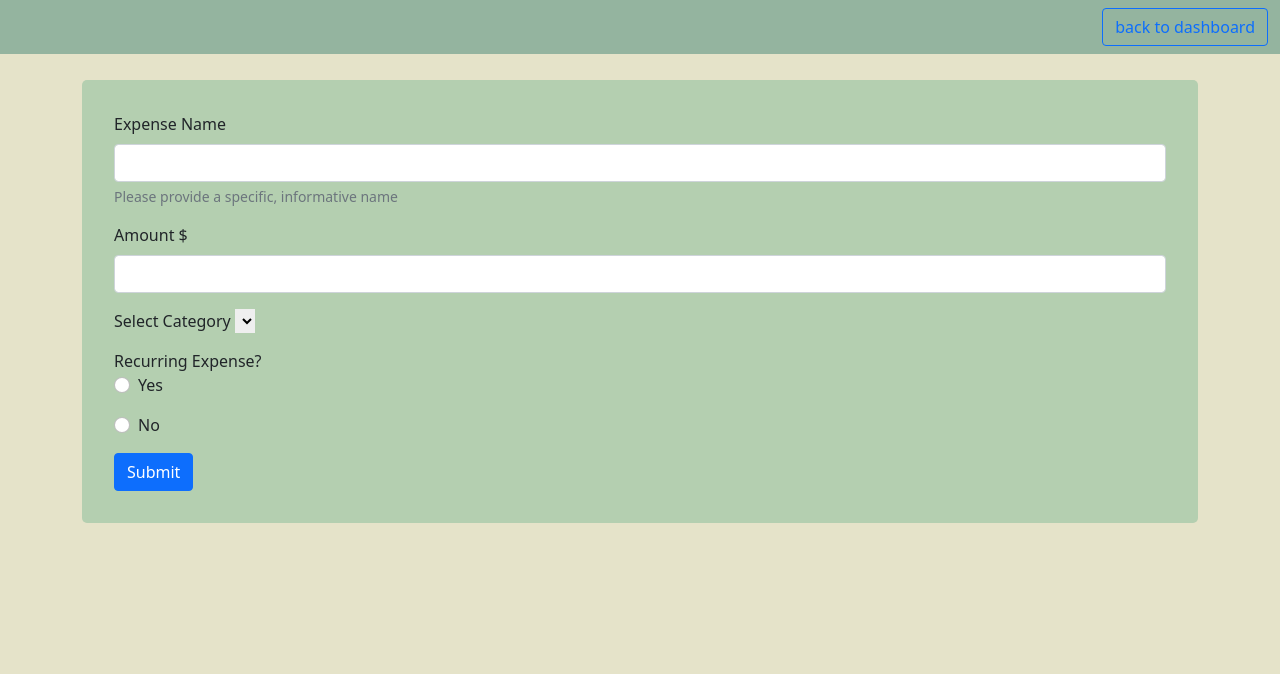
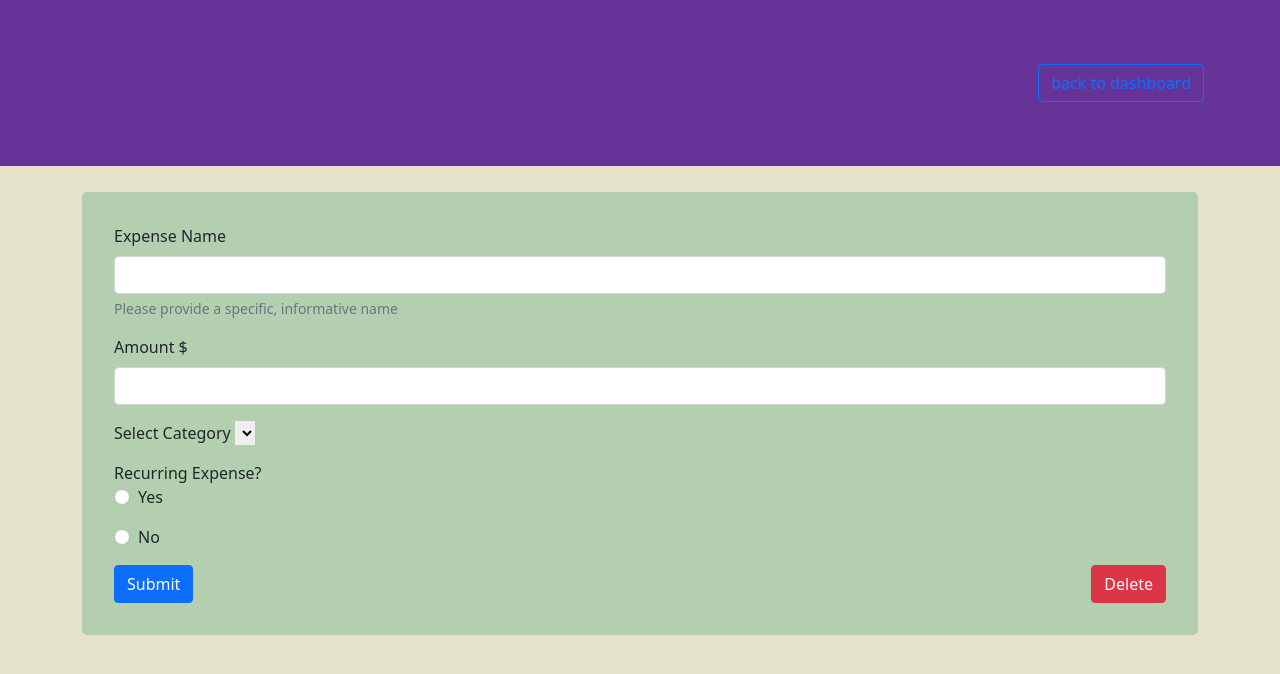
Before and after one commit to sdress/budgit_app, a Django app: template budgit_project/templates/expense_edit.html in a window 1280 px wide. Shown: the top 674 px of the page. Run offline with Django 3.2, Linux system fonts and the light colour scheme; the template is opened without the code that fills it, so the values that code supplies are empty.

Commit message:
saving styling

```diff
--- a/budgit_project/expense_app/models.py
+++ b/budgit_project/expense_app/models.py
@@ -12,7 +12,7 @@ class ExpenseManager(models.Manager):
             errors['name'] = 'Name must be at least 2 characters'
         if len(postData['amount']) < 1:
             errors['amount'] = 'Please input an amount'
-        if postData['recurring'] == Empty:
+        if postData['recurring'] == None:
             errors['recurring'] = 'Please make a selection'
         return errors
 
@@ -50,7 +50,7 @@ class Expense(models.Model):
     def get_choices():
         choice_list = []
         for choice in Expense.CATEGORIES:
-            print(choice)
+            # print(choice)
             choice_list.append(choice[1])
         return choice_list
         # return Expense.get_category_display()
--- a/budgit_project/expense_app/urls.py
+++ b/budgit_project/expense_app/urls.py
@@ -7,5 +7,6 @@ urlpatterns = [
     path('new', views.add_expense, name='expense_form'),
     path('save', views.create_expense, name='create_expense'),
     path('edit/<int:id>', views.edit_expense, name='edit_expense'),
-    path('update', views.update_expense, name='update_expense')
+    path('update', views.update_expense, name='update_expense'),
+    path('delete/<int:id>', views.destroy_expense, name='delete_expense')
 ]
--- a/budgit_project/expense_app/views.py
+++ b/budgit_project/expense_app/views.py
@@ -71,3 +71,8 @@ def update_expense(request):
         exp.recurring = request.POST['recurring']
         exp.save()
         return redirect('dashboard')
+
+def destroy_expense(request, id):
+    exp = Expense.objects.get(id=id)
+    exp.delete()
+    return redirect('dashboard')
--- a/budgit_project/static/css/style.css
+++ b/budgit_project/static/css/style.css
@@ -19,12 +19,14 @@
 }
 
 body{
-    background-color: #E5E3C9;
+    background-color: #E5E3C9 !important;
 }
 
 .navbar {
-    background-color: #94B49F;
+    /* background-color: #94b49fb9;	 */
+	background-color: rebeccapurple;
 	margin-bottom: 2%;
+	padding: 5%;
 }
 
 .table-container{
@@ -33,12 +35,17 @@ body{
 	border-radius: 5px;
 }
 
-form{
+form, .reg-form, .login-form {
 	background-color: #B4CFB0;
 	padding: 2em;
 	border-radius: 5px;
 }
 
-.home-body{
+.btn-span{
+	display: flex;
+	justify-content: space-between;
+}
+
+/* .home-body{
 	background-color: #B4CFB0;
-}
+} */
--- a/budgit_project/templates/dashboard.html
+++ b/budgit_project/templates/dashboard.html
@@ -9,7 +9,7 @@
         <link href="https://cdn.jsdelivr.net/npm/bootstrap@5.0.2/dist/css/bootstrap.min.css" rel="stylesheet" integrity="sha384-EVSTQN3/azprG1Anm3QDgpJLIm9Nao0Yz1ztcQTwFspd3yD65VohhpuuCOmLASjC" crossorigin="anonymous">
         <link rel="stylesheet" href="{% static 'css/style.css' %}">
     </head>
-    <body id="bootstrap-override">
+    <body>
         <nav class="navbar">
         <div class="container-fluid">
             <div class="title">
--- a/budgit_project/templates/expense_edit.html
+++ b/budgit_project/templates/expense_edit.html
@@ -60,7 +60,10 @@
             </label>
         </div>
         <input type="hidden" name="user" value="{{ user }}">
-        <button type="submit" class="btn btn-primary">Submit</button>
+        <div class="btn-span">
+            <button type="submit" class="btn btn-primary">Submit</button>
+            <a href="{% url 'delete_expense' exp.id %}" class="btn btn-danger">Delete</a>
+        </div>
     </form>
 </div>
 
--- a/budgit_project/templates/expense_form.html
+++ b/budgit_project/templates/expense_form.html
@@ -37,14 +37,15 @@
             <input type="number" class="form-control" name="amount">
         </div>
         <div class="mb-3">
-            <label for="category">Select Category</label>
-            <select name="category">
+            <label for="category" class="form-label">Select Category</label>
+            <select name="category" class="form-control">
                 {% for category in categories %}
                 <option>{{category}}</option>
                 {% endfor %}
             </select>
         </div>
         <label class="form-check-label">Recurring Expense?</label>
+        <br>
         <div class="mb-3 form-check">
             <input class="form-check-input" type="radio" name="recurring" value="True">
             <label class="form-check-label" for="recurring">
--- a/budgit_project/templates/reg_form.html
+++ b/budgit_project/templates/reg_form.html
@@ -20,7 +20,7 @@
         </div>
         {% endif %}
     </div>
-    <div class="container-fluid">
+    <div class="container">
             <div class="reg-form">
                 <h1>Register</h1>
                 <form action="{% url 'create_user' %}" method="post">
```
Also changed, not shown: budgit_project/users_app/views.py (+5 -3 lines).
